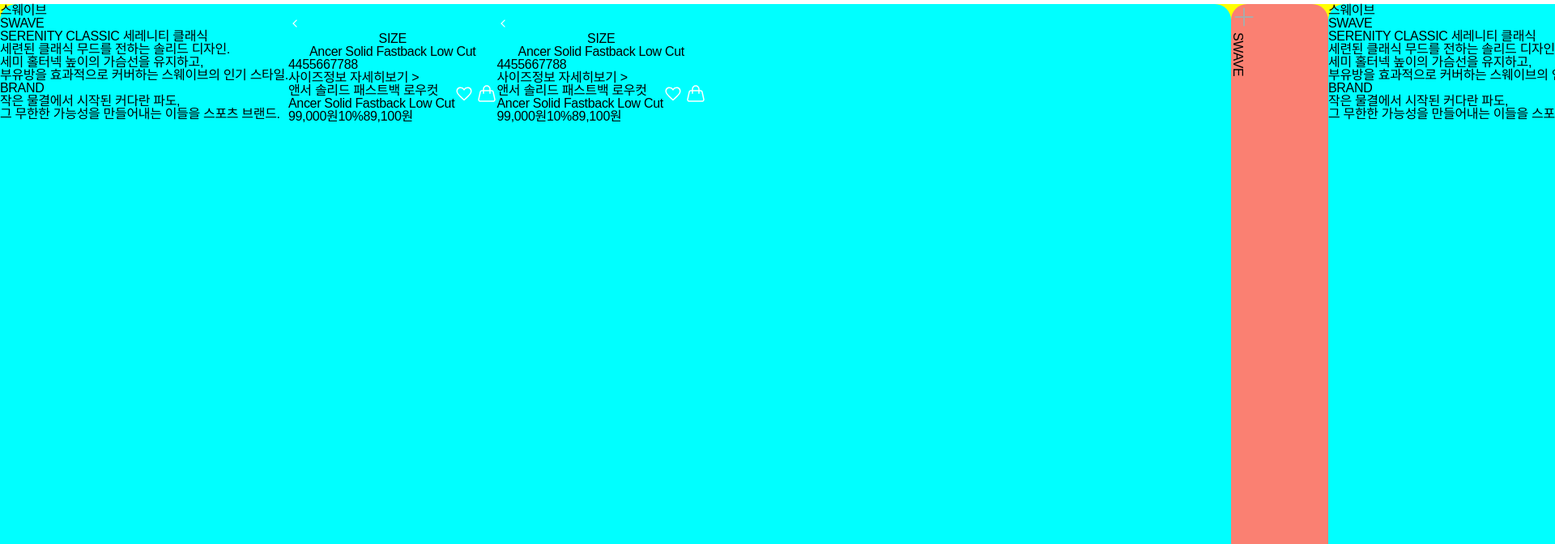
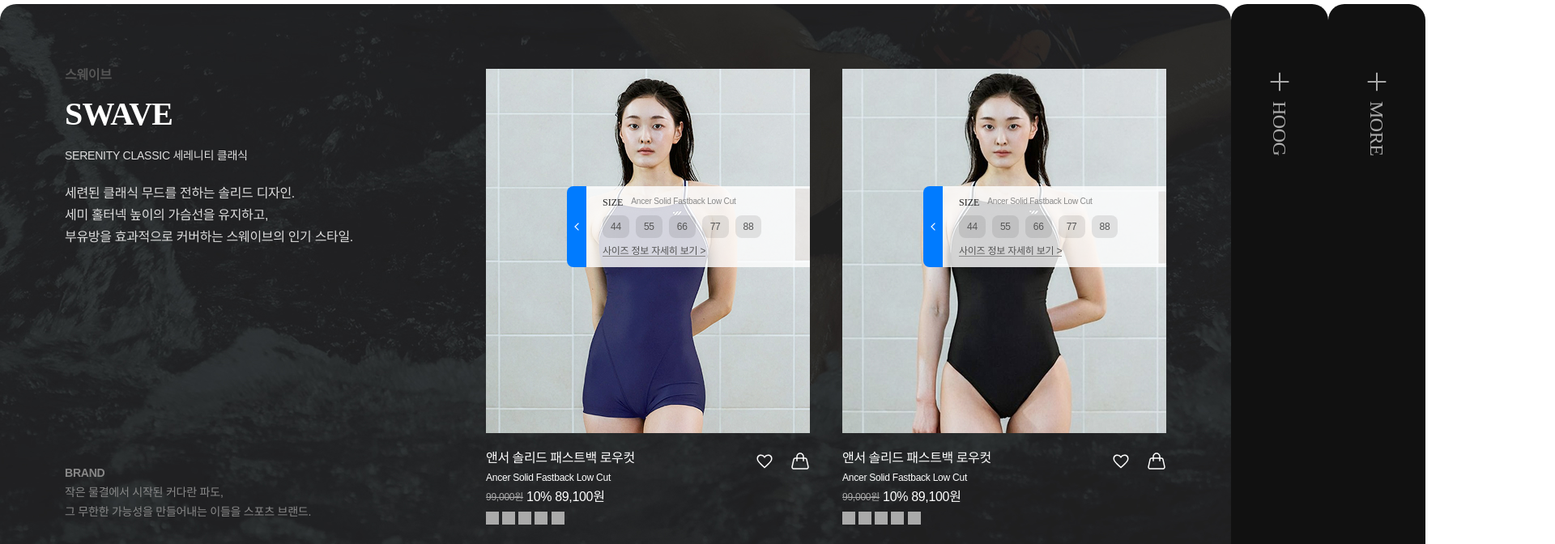
Before and after one commit to juheekimmdesign/swim_love_project, a plain HTML site: page index.html in a window 1280 px wide. Shown: the part 1224-1896 px from the top of the page at 81% size, 1920 px wide, since content can reach past the window. Drawn offline with nearby package versions, Linux system fonts and the light colour scheme; a web font is replaced by a local one.

Commit message:
2. best items css 작성

```diff
--- a/index.html
+++ b/index.html
@@ -92,7 +92,7 @@
                         <div class="product_item">
                             <ul class="item item1">
                                 <li class="item_img">
-                                    <a href="#" class="item_link"><img src="" alt=""></a>
+                                    <a href="#" class="item_link"><img src="./images/best_swave_001.jpg" alt=""></a>
                                     <div class="item_size">
                                         <div class="size_btn"><img src="./images/more_row.svg" alt="size_more"></div>
                                         <!-- size_btn 클릭 했을 때 열리기 -->
@@ -108,7 +108,7 @@
                                                 <li>77</li>
                                                 <li>88</li>
                                             </ul>
-                                            <p>사이즈정보 자세히보기 ></p>
+                                            <p>사이즈 정보 자세히 보기 ></p>
                                         </div>
                                     </div>
                                 </li>
@@ -137,7 +137,7 @@
                             </ul>
                             <ul class="item item2">
                                 <li class="item_img">
-                                    <a href="#" class="item_link"><img src="" alt=""></a>
+                                    <a href="#" class="item_link"><img src="./images/best_swave_002.jpg" alt=""></a>
                                     <div class="item_size">
                                         <div class="size_btn"><img src="./images/more_row.svg" alt="size_more"></div>
                                         <!-- size_btn 클릭 했을 때 열리기 -->
@@ -153,7 +153,7 @@
                                                 <li>77</li>
                                                 <li>88</li>
                                             </ul>
-                                            <p>사이즈정보 자세히보기 ></p>
+                                            <p>사이즈 정보 자세히 보기 ></p>
                                         </div>
                                     </div>
                                 </li>
--- a/styles/index.css
+++ b/styles/index.css
@@ -60,56 +60,74 @@
 main .best_item .best_title h1 {}
 main .best_item .best_title p {}
 /* 접혔을 때 보이는 탭 : 공통 */
-main .best_item .best_tab {display: flex; width: 1760px; height: 720px; margin: 0 auto; background: yellow; }
-main .best_item .best_tab img {}
-main .best_item .best_tab .vertical {writing-mode: vertical-rl; text-orientation: mixed;}
+main .best_item .best_tab  {display: flex; width: 1760px; height: 720px; margin: 0 auto;}
+main .best_item .best_tab .tab_container img {}
+main .best_item .best_tab .tab_container .vertical {writing-mode: vertical-rl; text-orientation: mixed; color: #aaa; font-family: 'Paperlogy'; font-size: 1.5rem;}
+
 /* 펼쳤을 때 보이는 콘텐츠 내용 : 공통 */
-main .best_item .best_tab .tab_container {display: flex; }
-main .best_item .best_tab .tab_container .tab {display: block; height: 720px; width: 120px; background: salmon; border-radius: 20px;}
+main .best_item .best_tab .tab_container {display: flex;}
+main .best_item .best_tab .tab_container .tab {
+    display: flex; flex-flow: column nowrap; align-items: center; justify-content:  start; gap: 8px;
+    height: 720px; width: 120px; padding-top: 80px; background: #111; border-radius: 20px;
+}
 main .best_item .best_tab .tab_container .tab img {}
 main .best_item .best_tab .tab_container .tab h1 {}
 main .best_item .best_tab .tab_container .tab_contents {
-    display: flex;
+    display: flex; justify-content: space-between;
     width: 1520px; height: 720px; margin: 0 auto;  background: aqua;
-    border-radius: 20px;
+    border-radius: 20px; padding: 80px;
 }
-main .best_item .best_tab .tab_container .tab_contents .brand_collection {display: flex; flex-flow: column nowrap;}
-main .best_item .best_tab .tab_container .tab_contents .brand_collection .collection_info {}
-main .best_item .best_tab .tab_container .tab_contents .brand_collection .collection_info .brand_link {}
+main .best_item .best_tab .tab_container .tab_contents .brand_collection {display: flex; flex-flow: column nowrap; justify-content: space-between;}
+main .best_item .best_tab .tab_container .tab_contents .brand_collection .collection_info {display: flex; flex-flow: column; gap: 20px;}
+main .best_item .best_tab .tab_container .tab_contents .brand_collection .collection_info .brand_link {color: #555; font-weight: 600;}
 main .best_item .best_tab .tab_container .tab_contents .brand_collection .collection_info .brand_link a {}
-main .best_item .best_tab .tab_container .tab_contents .brand_collection .collection_info .brand_link h1 {}
-main .best_item .best_tab .tab_container .tab_contents .brand_collection .collection_info .brand_link .collection_name {}
-main .best_item .best_tab .tab_container .tab_contents .brand_collection .collection_info .brand_link .collection_info {}
+main .best_item .best_tab .tab_container .tab_contents .brand_collection .collection_info h1 {font-family: 'Paperlogy'; font-size: 2.50rem; font-weight: 700; color: #fff;}
+main .best_item .best_tab .tab_container .tab_contents .brand_collection .collection_info .collection_name {font-size: 0.88rem; color: #ddd; line-height: 1.7;}
+main .best_item .best_tab .tab_container .tab_contents .brand_collection .collection_info .collection_info {line-height: 1.7; color: #ddd;}
 main .best_item .best_tab .tab_container .tab_contents .brand_collection .brand_info {}
-main .best_item .best_tab .tab_container .tab_contents .brand_collection .brand_info p {}
-main .best_item .best_tab .tab_container .tab_contents .product_item {display: flex;}
+main .best_item .best_tab .tab_container .tab_contents .brand_collection .brand_info p:first-child {font-weight: 600;}
+main .best_item .best_tab .tab_container .tab_contents .brand_collection .brand_info p {font-size: 0.88rem; line-height: 1.7; color: #888;}
+main .best_item .best_tab .tab_container .tab_contents .product_item {display: flex; gap: 40px;}
 main .best_item .best_tab .tab_container .tab_contents .product_item .item {}
-main .best_item .best_tab .tab_container .tab_contents .product_item .item .item_img  {}
+main .best_item .best_tab .tab_container .tab_contents .product_item .item .item_img  {position: relative; margin-bottom: 20px;}
 main .best_item .best_tab .tab_container .tab_contents .product_item .item .item_img .item_link {}
 main .best_item .best_tab .tab_container .tab_contents .product_item .item .item_img .item_link img {}
-main .best_item .best_tab .tab_container .tab_contents .product_item .item .item_img .item_size {}
-main .best_item .best_tab .tab_container .tab_contents .product_item .item .item_img .item_size .size_btn {}
-main .best_item .best_tab .tab_container .tab_contents .product_item .item .item_img .item_size .size_btn img {}
-main .best_item .best_tab .tab_container .tab_contents .product_item .item .item_img .item_size .size_info {}
-main .best_item .best_tab .tab_container .tab_contents .product_item .item .item_img .item_size .size_info .title {}
-main .best_item .best_tab .tab_container .tab_contents .product_item .item .item_img .item_size .size_info .title dt {}
-main .best_item .best_tab .tab_container .tab_contents .product_item .item .item_img .item_size .size_info .title dd {}
-main .best_item .best_tab .tab_container .tab_contents .product_item .item .item_img .item_size .size_info .size {display: flex;}
-main .best_item .best_tab .tab_container .tab_contents .product_item .item .item_img .item_size .size_info .size li {}
-main .best_item .best_tab .tab_container .tab_contents .product_item .item .item_img .item_size .size_info p {}
-main .best_item .best_tab .tab_container .tab_contents .product_item .item .item_info  {display: flex;}
-main .best_item .best_tab .tab_container .tab_contents .product_item .item .item_info .info {}
-main .best_item .best_tab .tab_container .tab_contents .product_item .item .item_info .info h1 {}
-main .best_item .best_tab .tab_container .tab_contents .product_item .item .item_info .info p  {}
-main .best_item .best_tab .tab_container .tab_contents .product_item .item .item_info .info .item_price  {display: flex;}
-main .best_item .best_tab .tab_container .tab_contents .product_item .item .item_info .info .item_price .price {}
+main .best_item .best_tab .tab_container .tab_contents .product_item .item .item_img .item_size {display: flex; position: absolute; top: 32%; right: 0;}
+main .best_item .best_tab .tab_container .tab_contents .product_item .item .item_img .item_size .size_btn {width: 24px; height: 100px; background: #007BFF; border-radius:  8px  0  0 8px;}
+main .best_item .best_tab .tab_container .tab_contents .product_item .item .item_img .item_size .size_btn img {position: relative; top: 50%; left: 50%; transform: translate(-50%, -50%);}
+main .best_item .best_tab .tab_container .tab_contents .product_item .item .item_img .item_size .size_info {
+    display: flex; flex-flow: column nowrap; gap: 10px; justify-content: center; align-items: start;
+    width: 276px; height: 100px; background: rgba(255,255,255,0.8); padding-left: 20px;
+}
+main .best_item .best_tab .tab_container .tab_contents .product_item .item .item_img .item_size .size_info .title {display: flex; align-items: center; gap: 10px;}
+main .best_item .best_tab .tab_container .tab_contents .product_item .item .item_img .item_size .size_info .title dt {font-family: 'paperlogy'; letter-spacing: 0; color: #222; font-weight: 500; font-size: 0.75rem;}
+main .best_item .best_tab .tab_container .tab_contents .product_item .item .item_img .item_size .size_info .title dd {font-size: 0.88rem; color: #888; font-size: 0.63rem;}
+main .best_item .best_tab .tab_container .tab_contents .product_item .item .item_img .item_size .size_info .size {display: flex; gap: 8px;}
+main .best_item .best_tab .tab_container .tab_contents .product_item .item .item_img .item_size .size_info .size li {
+    color: #555; background: rgba(34,34,34,0.1); padding: 8px 10px; border-radius: 8px;
+    font-size: 0.75rem; font-weight: 500;
+}
+main .best_item .best_tab .tab_container .tab_contents .product_item .item .item_img .item_size .size_info p {font-size: 0.75rem; color: #555; border-bottom: 1px solid #888;}
+main .best_item .best_tab .tab_container .tab_contents .product_item .item .item_info  {display: flex; justify-content: space-between; }
+main .best_item .best_tab .tab_container .tab_contents .product_item .item .item_info .info {display: flex; flex-flow: column nowrap; gap: 10px;}
+main .best_item .best_tab .tab_container .tab_contents .product_item .item .item_info .info > * ,
+main .best_item .best_tab .tab_container .tab_contents .product_item .item .item_info .info .item_price > * {color: #FFF; }
+main .best_item .best_tab .tab_container .tab_contents .product_item .item .item_info .info h1 {font-family: 'Paperlogy'; font-weight: 500;}
+main .best_item .best_tab .tab_container .tab_contents .product_item .item .item_info .info p  {font-size: 0.75rem;  }
+main .best_item .best_tab .tab_container .tab_contents .product_item .item .item_info .info .item_price {display: flex; align-items: center; gap: 4px;}
+main .best_item .best_tab .tab_container .tab_contents .product_item .item .item_info .info .item_price .price {text-decoration: line-through; color: #aaa;}
 main .best_item .best_tab .tab_container .tab_contents .product_item .item .item_info .info .item_price .dis_percent {}
 main .best_item .best_tab .tab_container .tab_contents .product_item .item .item_info .info .item_price .dis_price {}
+main .best_item .best_tab .tab_container .tab_contents .product_item .item .item_info .info .item_price .dis_price,
+main .best_item .best_tab .tab_container .tab_contents .product_item .item .item_info .info .item_price .dis_percent{ font-size: 1rem;}
 main .best_item .best_tab .tab_container .tab_contents .product_item .item .item_info .info .color_chip {}
-main .best_item .best_tab .tab_container .tab_contents .product_item .item .item_info .info .color_chip span {}
-main .best_item .best_tab .tab_container .tab_contents .product_item .item .item_info .btn {}
+main .best_item .best_tab .tab_container .tab_contents .product_item .item .item_info .info .color_chip span {display: inline-block; width: 16px; height: 16px; background: #aaa;}
+main .best_item .best_tab .tab_container .tab_contents .product_item .item .item_info .btn {display: flex; gap: 20px;}
 main .best_item .best_tab .tab_container .tab_contents .product_item .item .item_info .btn a {}
 main .best_item .best_tab .tab_container .tab_contents .product_item .item .item_info .btn a img {}
+main .best_item .best_tab .swave .tab_contents {background-image: url(../images/best_bg_001.jpg);}
+main .best_item .best_tab .swave .tab {display: none;}
+main .best_item .best_tab .hoog .tab_contents {display: none;}
 main .beginner_guide {display: none;}
 main .beginner_items {display: none;}
 main .custom_cap {display: none;}
```
Also changed, not shown: images/best_bg_001.jpg (added), images/best_swave_001.jpg (added), images/best_swave_002.jpg (added).
